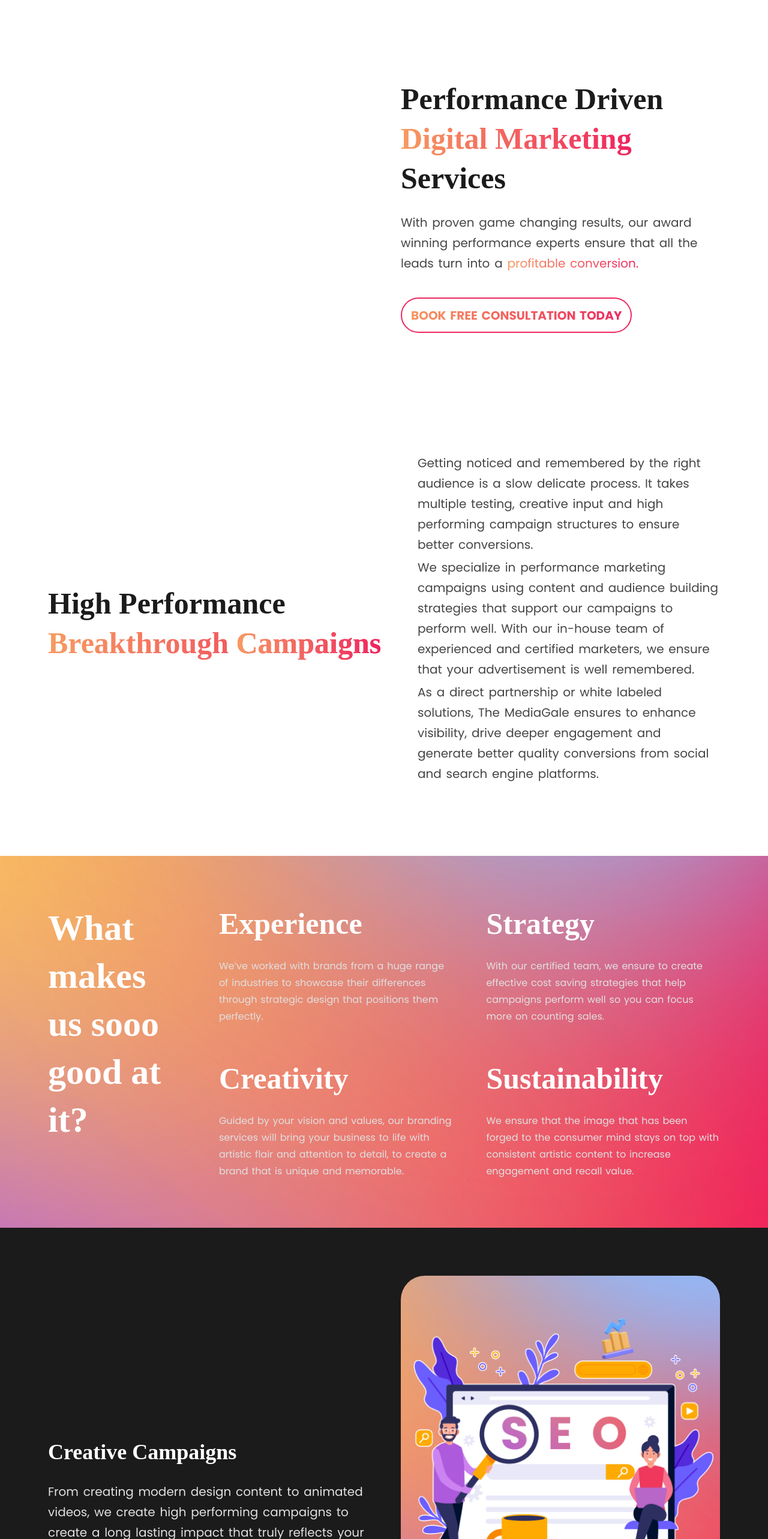
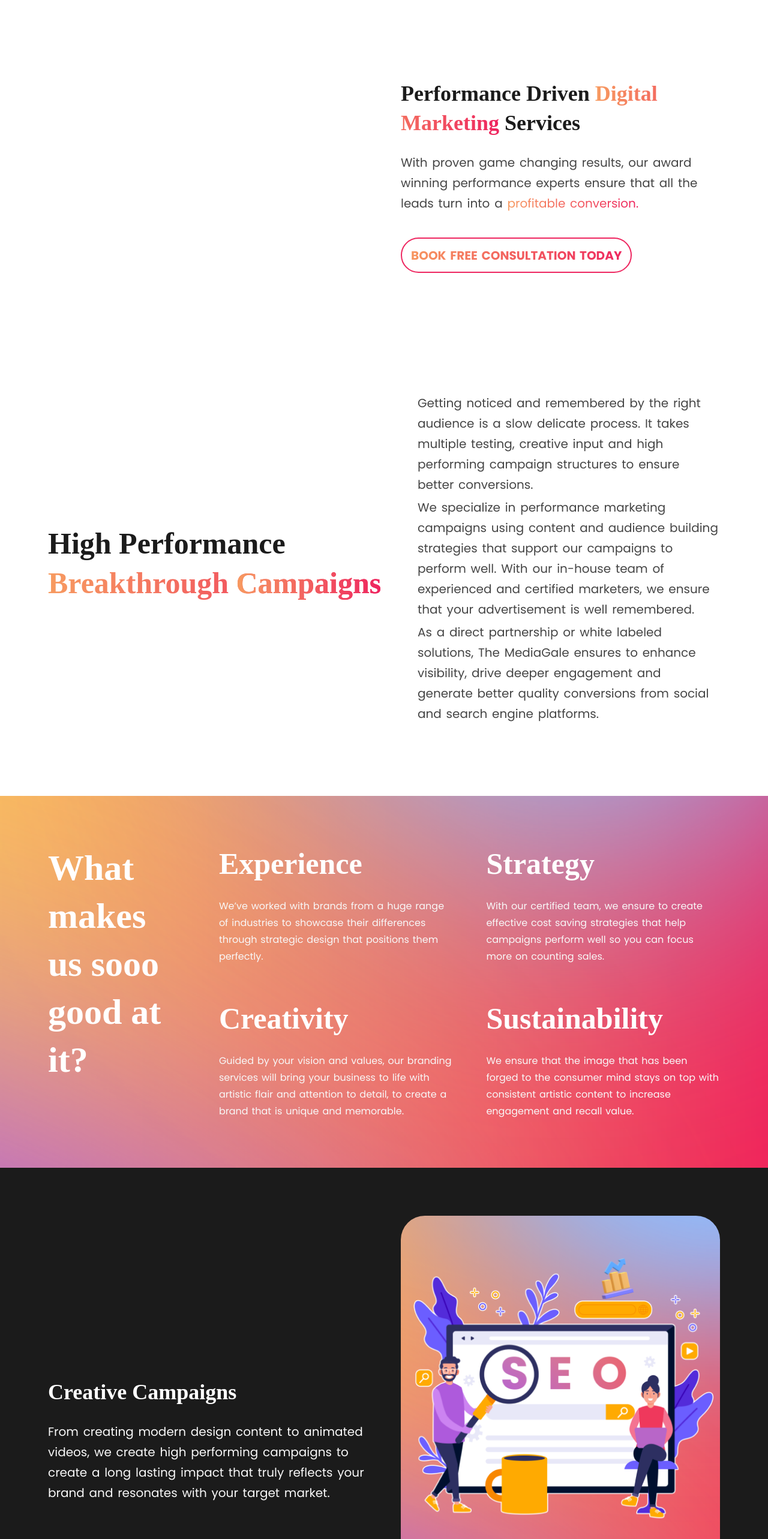
Before and after one commit to BearPlex/tmg-nextjs, a Next.js app: page /service/social-media-marketing in a window 1280 px wide. Shown: the part 100-2666 px from the top of the page at 60% size. Built offline with nearby package versions, Linux system fonts and the light colour scheme; no server answers; grey boxes are pictures that could not be loaded.

Commit message:
description white text color back to #f8f8f8

```diff
--- a/pages/service/brand-management.jsx
+++ b/pages/service/brand-management.jsx
@@ -44,7 +44,7 @@ function Seo() {
         <setcion className="w-full">
           <TextWithVideoContainer>
             <div className="w-full">
-              <h4 className="mb-2 md:mb-6 heading blackDescriptionText">
+              <h4 className="mb-2 md:mb-6 headingBlack">
                 <span className="gradientText">Brand Identity</span> And
                 Creative Management Services
               </h4>
--- a/pages/service/seo.jsx
+++ b/pages/service/seo.jsx
@@ -45,7 +45,7 @@ function BrandManagement() {
         <section className="w-full">
           <TextWithVideoContainer>
             <div className="w-full">
-              <h4 className="mb-2 md:mb-6  heading blackDescriptionText ">
+              <h4 className="mb-2 md:mb-6  headingBlack ">
                 Performance Driven <span className="gradientText">SEO</span>{" "}
                 Services
               </h4>
--- a/pages/service/social-media-marketing.js
+++ b/pages/service/social-media-marketing.js
@@ -47,7 +47,7 @@ function Socialmediamarketing() {
             childcssClass="md:w-[50%]"
           >
             <div className="w-full">
-              <h4 className="mb-2 md:mb-6  largeHeadingBlack">
+              <h4 className="mb-2 md:mb-6  headingBlack">
                 Performance Driven{" "}
                 <span className="gradientText ">Digital Marketing</span>{" "}
                 Services
--- a/pages/service/web-design.jsx
+++ b/pages/service/web-design.jsx
@@ -44,7 +44,7 @@ function WebDesign() {
         <section className="w-full">
           <TextWithVideoContainer>
             <div className="w-full">
-              <h4 className="mb-2 md:mb-6   heading blackDescriptionText">
+              <h4 className="mb-2 md:mb-6 headingBlack">
                 Highly <span className="gradientText "> Optimized </span>
                 Converting Websites
               </h4>
--- a/styles/globals.css
+++ b/styles/globals.css
@@ -108,7 +108,8 @@
     color: #ffffff !important;
   }
   .whiteDescriptionText {
-    color: #e0e0e0 !important;
+    /* color: #e0e0e0 !important; */
+    color: #f8f8f8 !important;
   }
 
   .text72 {
```
